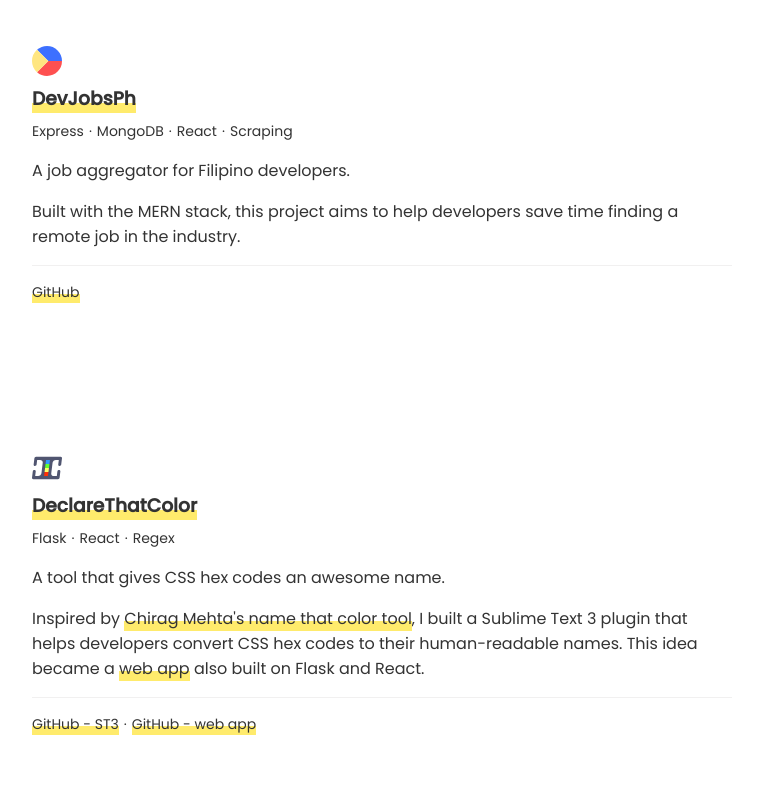
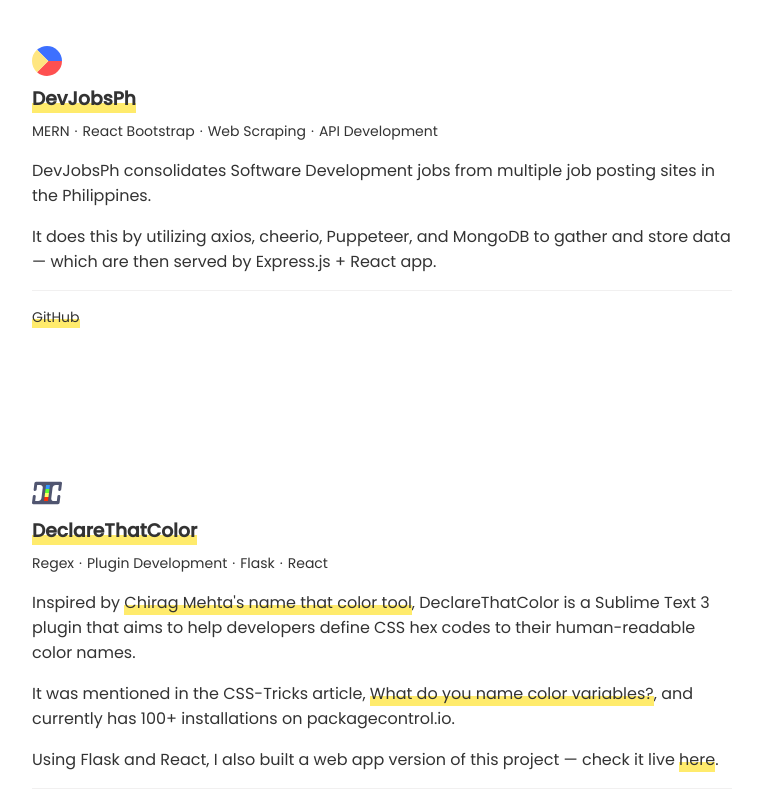
Before and after one commit to bertdida/bertdida.github.io, a React (Create React App) app: page /projects in a window 1280 px wide. Shown: the part 240-1040 px from the top of the page, without its empty margins (258-1019 px from the left). Built offline with nearby package versions, Linux system fonts and the light colour scheme.

Commit message:
Update project page

```diff
--- a/src/pages/projects/assets/data.js
+++ b/src/pages/projects/assets/data.js
@@ -11,14 +11,18 @@
     logo: <DevJobsPhIcon />,
     description: (
       <>
-        <p>A job aggregator for Filipino developers.</p>
         <p>
-          Built with the MERN stack, this project aims to help developers save
-          time finding a remote job in the industry.
+          DevJobsPh consolidates Software Development jobs from multiple job
+          posting sites in the Philippines.
+        </p>
+        <p>
+          It does this by utilizing axios, cheerio, Puppeteer, and MongoDB to
+          gather and store data — which are then served by Express.js + React
+          app.
         </p>
       </>
     ),
-    tags: ["Express", "MongoDB", "React", "Scraping"],
+    tags: ["MERN", "React Bootstrap", "Web Scraping", "API Development"],
     links: [
       <ExternalLink to="https://github.com/bertdida/devjobsph">
         GitHub
@@ -34,28 +38,39 @@
     logo: <DeclareThatColorIcon />,
     description: (
       <>
-        <p>A tool that gives CSS hex codes an awesome name.</p>
         <p>
           Inspired by&nbsp;
           <ExternalLink to="https://chir.ag/projects/name-that-color">
             Chirag Mehta's name that color tool
           </ExternalLink>
-          , I built a Sublime Text 3 plugin that helps developers convert CSS
-          hex codes to their human-readable names. This idea became a&nbsp;
-          <ExternalLink to="http://declarethatcolor.herokuapp.com">
-            web app
+          , DeclareThatColor is a Sublime Text 3 plugin that aims to help
+          developers define CSS hex codes to their human-readable color names.
+        </p>
+
+        <p>
+          It was mentioned in the CSS-Tricks article,&nbsp;
+          <ExternalLink to="https://css-tricks.com/what-do-you-name-color-variables">
+            What do you name color variables?
           </ExternalLink>
-          &nbsp;also built on Flask and React.
+          , and currently has 100+ installations on packagecontrol.io.
+        </p>
+        <p>
+          Using Flask and React, I also built a web app version of this project
+          — check it live&nbsp;
+          <ExternalLink to="https://declarethatcolor.herokuapp.com">
+            here
+          </ExternalLink>
+          .
         </p>
       </>
     ),
-    tags: ["Flask", "React", "Regex"],
+    tags: ["Regex", "Plugin Development", "Flask", "React"],
     links: [
       <ExternalLink to="https://github.com/bertdida/declare-that-color-st3">
         GitHub - ST3
       </ExternalLink>,
       <ExternalLink to="https://github.com/bertdida/declare-that-color-web">
-        GitHub - web app
+        GitHub - web
       </ExternalLink>,
     ],
   },
@@ -83,7 +98,15 @@
         </p>
       </>
     ),
-    tags: ["Flask", "PostgreSQL", "React", "Material-Ui", "Firebase", "PWA"],
+    tags: [
+      "Flask",
+      "PostgreSQL",
+      "React",
+      "Material-Ui",
+      "Firebase",
+      "PWA",
+      "API Development",
+    ],
     links: [
       <ExternalLink to="https://github.com/bertdida/devquotes-react">
         GitHub - frontend
```
